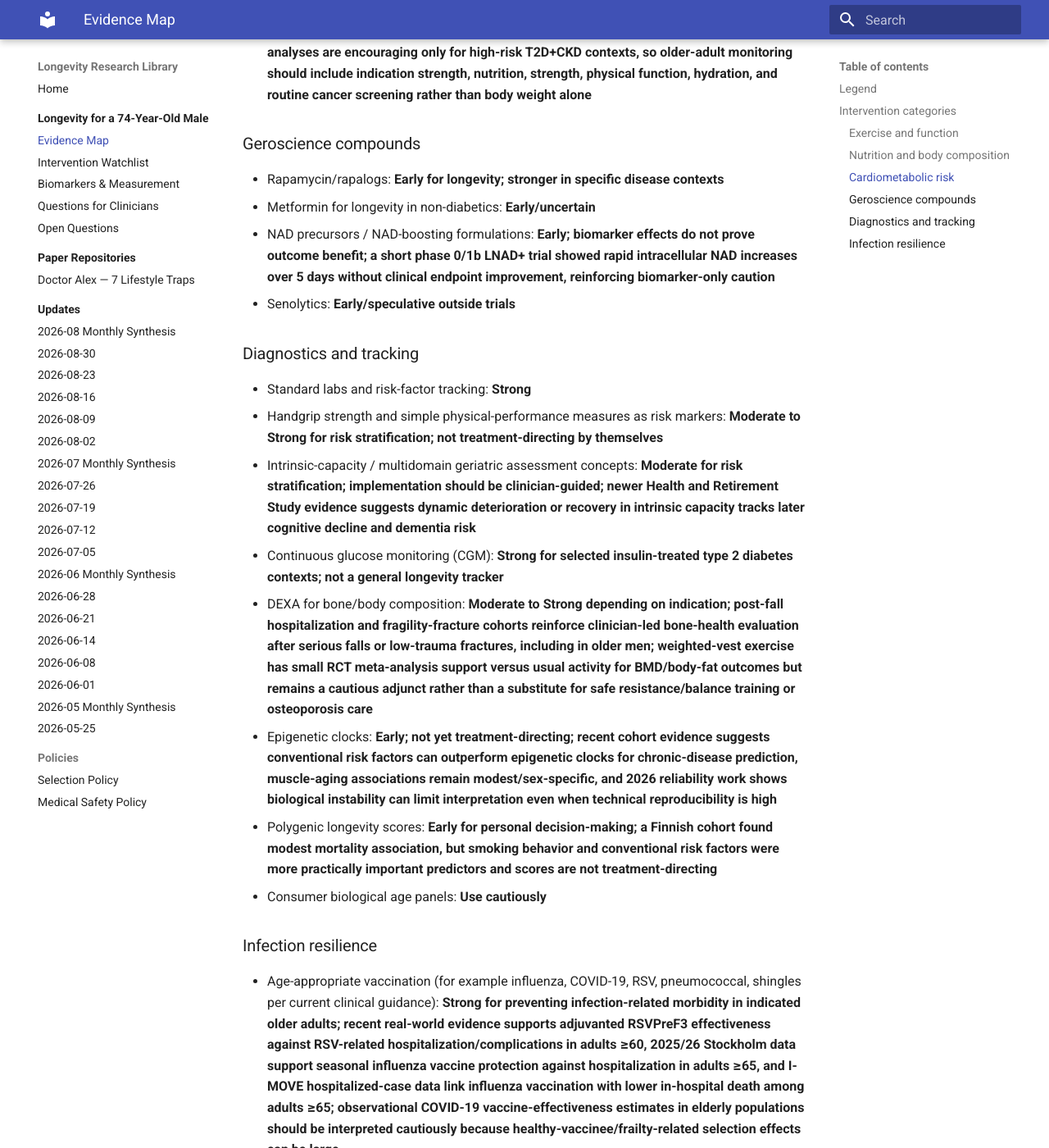
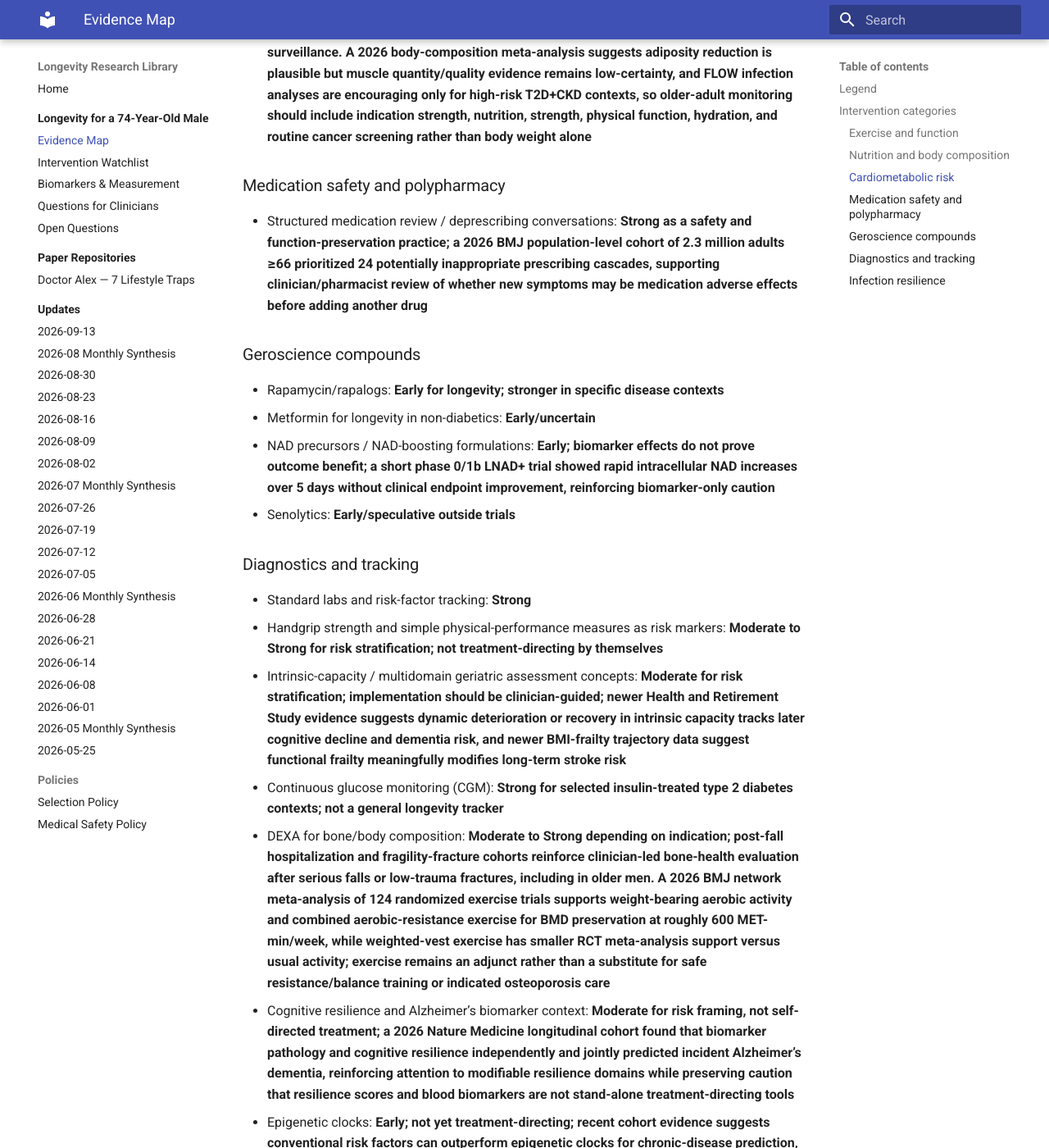
Before and after one commit to TerryHilsberg/longevity-research-library, an MkDocs documentation site: the page built from docs/topics/longevity-74-male/evidence-map.md, in a window 1280 px wide and 1400 px high, scrolled down 2051 px. Shown: the whole window at 82% size. Built offline with MkDocs 1.6.1 and Material for MkDocs 9.7.7, drawn with Linux system fonts in a browser that asks for light colours; some of the changed text lies outside the part shown.

Commit message:
Add 2026-09-13 longevity research update

```diff
--- a/docs/topics/longevity-74-male/evidence-map.md
+++ b/docs/topics/longevity-74-male/evidence-map.md
@@ -15,7 +15,7 @@
 - Aerobic training / VO₂ max: **Strong**
 - Balance and fall prevention: **Strong for improving balance/physical-function measures; a large 2026 Bayesian network meta-analysis of 423 RCTs in adults ≥60 supports exercise for balance and adds modality-specific nuance, while a 2026 frailty-focused meta-analysis shows short-term gait/TUG/sit-to-stand gains but limited direct fall-incidence evidence in physically frail adults**
 - Power training for older adults: **Moderate; a 2026 RCT meta-analysis suggests eccentric-overload training can improve lower-limb strength and explosive power in older adults, but small trials, equipment needs, soreness/tendon risk, and heterogeneous protocols make clinician/exercise-professional supervision important**
-- Multidomain frailty interventions combining home/community exercise with nutrition, cognitive, psychological, social, environmental, and daily-function supports: **Moderate; a 2026 network meta-analysis of 22 RCTs in community-dwelling prefrail/frail older adults ranked exercise+cognitive approaches highly for frailty reduction and exercise+nutrition+psychological approaches highly for motor ability, while preserving heterogeneity/ranking uncertainty**
+- Multidomain frailty interventions combining home/community exercise with nutrition, cognitive, psychological, social, environmental, and daily-function supports: **Moderate; a 2026 network meta-analysis of 22 RCTs in community-dwelling prefrail/frail older adults ranked exercise+cognitive approaches highly for frailty reduction and exercise+nutrition+psychological approaches highly for motor ability, while preserving heterogeneity/ranking uncertainty. Large harmonized cohort evidence also suggests that frailty trajectory can dominate BMI category for stroke-risk stratification, reinforcing functional assessment alongside cardiometabolic assessment**
 - Multidomain lifestyle intervention for cognitive-risk older adults: **Moderate; LatAm-FINGERS and SUPERBRAIN-MEET support structured exercise/diet/cognitive-social/vascular-risk programs for cognitive composite outcomes in at-risk older adults, but dementia-incidence, independence, and implementation evidence remain developing**
 
 ### Nutrition and body composition
@@ -33,6 +33,10 @@
 - SGLT2 inhibitors: **Strong for indicated type 2 diabetes/heart failure/chronic kidney disease contexts; older-adult randomized-subgroup meta-analysis in non-dialysis CKD supports renal and heart-failure benefit while reinforcing monitoring for genital infections and volume depletion/hypotension; emerging observational data suggest no excess geriatric-syndrome signal in older adults with type 2 diabetes, newer absolute-benefit models may help clinician-led targeting for primary heart-failure prevention in type 2 diabetes, and DapaTAVI extends disease-specific evidence to selected elderly patients after TAVI for severe aortic stenosis**
 - GLP-1 receptor agonists: **Strong for indicated obesity/diabetes contexts, with stronger disease-specific cardiorenal evidence in CKD/type 2 diabetes/ASCVD-risk contexts; monitor muscle/frailty implications and evolving safety signals including rare ocular events, mixed musculoskeletal/fall-fracture data, and unresolved cancer-signal surveillance. A 2026 body-composition meta-analysis suggests adiposity reduction is plausible but muscle quantity/quality evidence remains low-certainty, and FLOW infection analyses are encouraging only for high-risk T2D+CKD contexts, so older-adult monitoring should include indication strength, nutrition, strength, physical function, hydration, and routine cancer screening rather than body weight alone**
 
+### Medication safety and polypharmacy
+
+- Structured medication review / deprescribing conversations: **Strong as a safety and function-preservation practice; a 2026 BMJ population-level cohort of 2.3 million adults ≥66 prioritized 24 potentially inappropriate prescribing cascades, supporting clinician/pharmacist review of whether new symptoms may be medication adverse effects before adding another drug**
+
 ### Geroscience compounds
 
 - Rapamycin/rapalogs: **Early for longevity; stronger in specific disease contexts**
@@ -44,9 +48,10 @@
 
 - Standard labs and risk-factor tracking: **Strong**
 - Handgrip strength and simple physical-performance measures as risk markers: **Moderate to Strong for risk stratification; not treatment-directing by themselves**
-- Intrinsic-capacity / multidomain geriatric assessment concepts: **Moderate for risk stratification; implementation should be clinician-guided; newer Health and Retirement Study evidence suggests dynamic deterioration or recovery in intrinsic capacity tracks later cognitive decline and dementia risk**
+- Intrinsic-capacity / multidomain geriatric assessment concepts: **Moderate for risk stratification; implementation should be clinician-guided; newer Health and Retirement Study evidence suggests dynamic deterioration or recovery in intrinsic capacity tracks later cognitive decline and dementia risk, and newer BMI-frailty trajectory data suggest functional frailty meaningfully modifies long-term stroke risk**
 - Continuous glucose monitoring (CGM): **Strong for selected insulin-treated type 2 diabetes contexts; not a general longevity tracker**
-- DEXA for bone/body composition: **Moderate to Strong depending on indication; post-fall hospitalization and fragility-fracture cohorts reinforce clinician-led bone-health evaluation after serious falls or low-trauma fractures, including in older men; weighted-vest exercise has small RCT meta-analysis support versus usual activity for BMD/body-fat outcomes but remains a cautious adjunct rather than a substitute for safe resistance/balance training or osteoporosis care**
+- DEXA for bone/body composition: **Moderate to Strong depending on indication; post-fall hospitalization and fragility-fracture cohorts reinforce clinician-led bone-health evaluation after serious falls or low-trauma fractures, including in older men. A 2026 BMJ network meta-analysis of 124 randomized exercise trials supports weight-bearing aerobic activity and combined aerobic-resistance exercise for BMD preservation at roughly 600 MET-min/week, while weighted-vest exercise has smaller RCT meta-analysis support versus usual activity; exercise remains an adjunct rather than a substitute for safe resistance/balance training or indicated osteoporosis care**
+- Cognitive resilience and Alzheimer’s biomarker context: **Moderate for risk framing, not self-directed treatment; a 2026 Nature Medicine longitudinal cohort found that biomarker pathology and cognitive resilience independently and jointly predicted incident Alzheimer’s dementia, reinforcing attention to modifiable resilience domains while preserving caution that resilience scores and blood biomarkers are not stand-alone treatment-directing tools**
 - Epigenetic clocks: **Early; not yet treatment-directing; recent cohort evidence suggests conventional risk factors can outperform epigenetic clocks for chronic-disease prediction, muscle-aging associations remain modest/sex-specific, and 2026 reliability work shows biological instability can limit interpretation even when technical reproducibility is high**
 - Polygenic longevity scores: **Early for personal decision-making; a Finnish cohort found modest mortality association, but smoking behavior and conventional risk factors were more practically important predictors and scores are not treatment-directing**
 - Consumer biological age panels: **Use cautiously**
--- a/mkdocs.yml
+++ b/mkdocs.yml
@@ -16,6 +16,7 @@
       - Doctor Alex — 7 Lifestyle Traps: papers/doctor-alex-7-lifestyle-traps-2026-06-02/index.md
   - Updates:
       - Latest Updates: updates/index.md
+      - 2026-09-13: updates/2026-09-13.md
       - 2026-08 Monthly Synthesis: updates/2026-08-monthly-synthesis.md
       - 2026-08-30: updates/2026-08-30.md
       - 2026-08-23: updates/2026-08-23.md
```
Also changed, not shown: docs/updates/2026-09-13.md (added, +80 -0 lines), docs/updates/index.md (+1 -0 lines).
